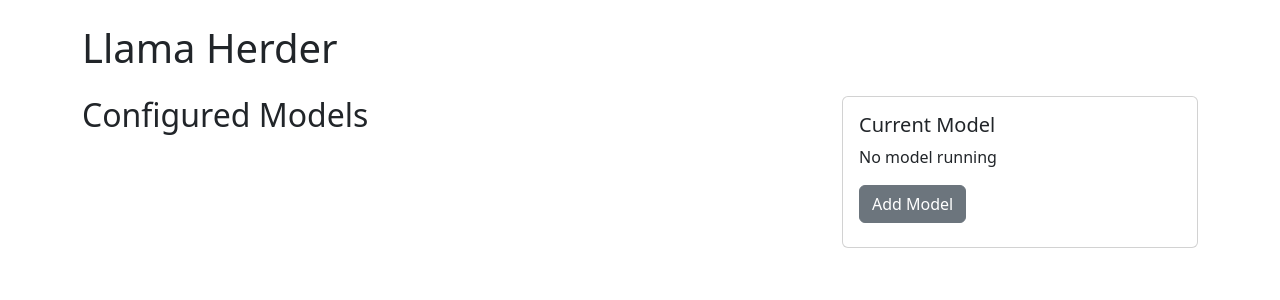
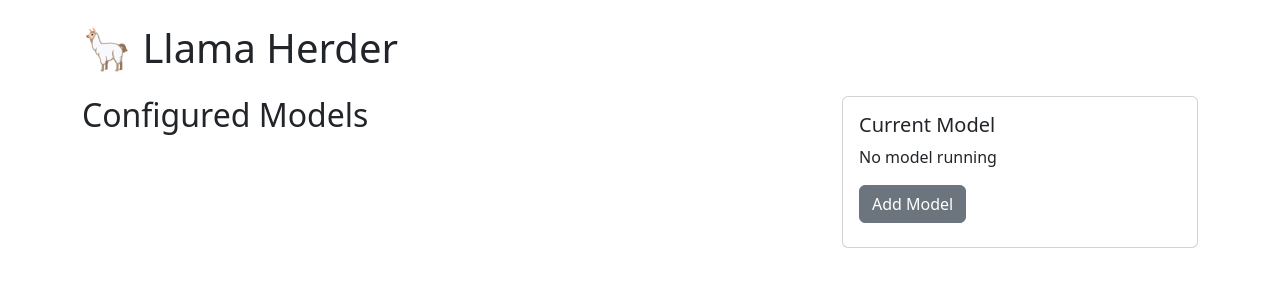
Before and after one commit to patw/LlamaHerder, a Flask app: page / in a window 1280 px wide. Shown: the top 300 px of the page. Run offline with Flask 3, Linux system fonts and the light colour scheme.

Commit message:
Added github friendly stuff to project

```diff
--- a/templates/base.html
+++ b/templates/base.html
@@ -8,7 +8,7 @@
 </head>
 <body>
     <div class="container mt-4">
-        <h1 class="mb-4">Llama Herder</h1>
+        <h1 class="mb-4">🦙 Llama Herder</h1>
         {% block content %}{% endblock %}
     </div>
     <script src="https://cdn.jsdelivr.net/npm/bootstrap@5.3.0/dist/js/bootstrap.bundle.min.js"></script>
```
Also changed, not shown: README.md, screenshot.png (added), 2 other files.
